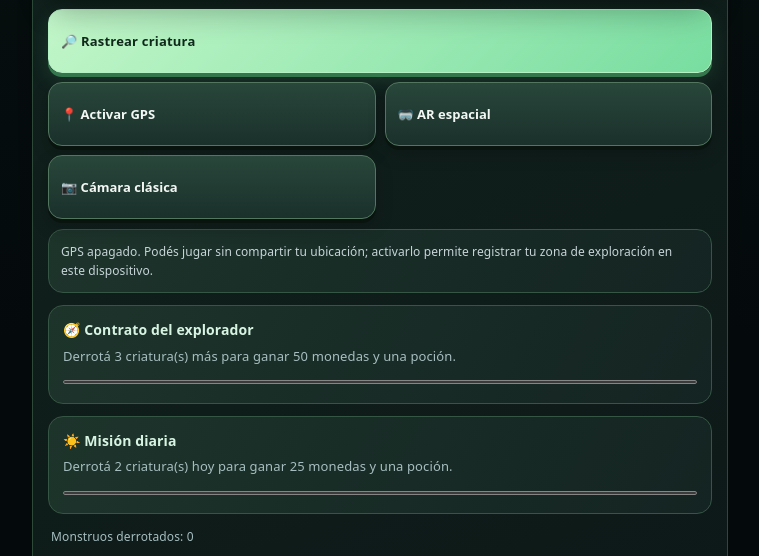
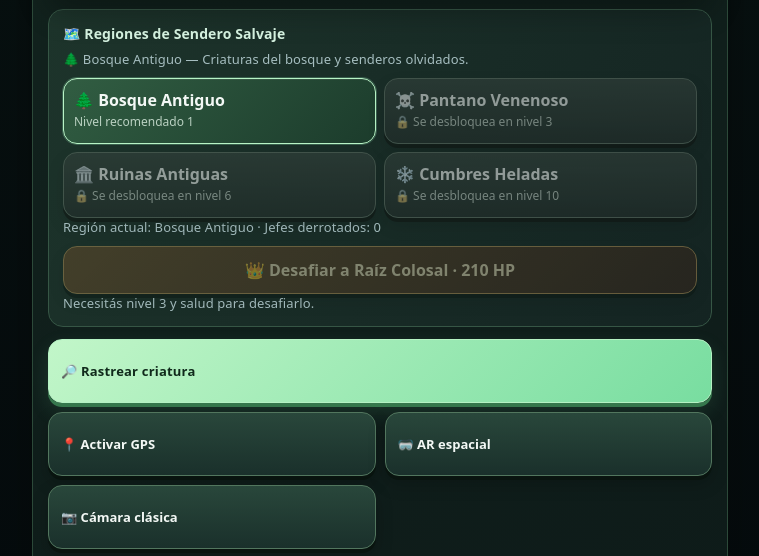
Before and after one commit to nicolamona/sendero-salvaje, a plain HTML site: page index.html in a window 1280 px wide. Shown: the part 936-1492 px from the top of the page, without its empty margins (260-1019 px from the left). Drawn offline with Linux system fonts and the light colour scheme.

Commit message:
feat: add explorable regions and epic boss encounters

```diff
--- a/index.html
+++ b/index.html
@@ -114,6 +114,17 @@ button:active{transform:translateY(2px);box-shadow:0 1px 0 #0b171a}button:hover{
 @media(prefers-reduced-motion:reduce){.enemy{animation:none}}
 
 
+/* Expansión 2026 · regiones, jefes y encuentros */
+.zonePanel{margin-top:12px;background:linear-gradient(135deg,#1b382b,#10221f)!important}
+.zoneGrid{display:grid;grid-template-columns:1fr 1fr;gap:8px;margin-top:10px}
+.zoneBtn{min-height:66px!important;text-align:left;padding:10px!important;display:flex;flex-direction:column;gap:3px}
+.zoneBtn span{font-size:12px;font-weight:500;color:#bad1c2}
+.zoneBtn.active{border-color:#b8f3c6!important;background:linear-gradient(135deg,#315d42,#1c3c2c)!important;box-shadow:0 0 0 1px #8ce3b044,inset 0 1px #ffffff12!important}
+.zoneBtn.locked{opacity:.55;filter:saturate(.45)}
+.bossButton{background:linear-gradient(135deg,#73502a,#3d271c)!important;border-color:#c89d5a!important;color:#fff0c8!important}
+.bossButton:disabled{opacity:.45}
+.rarity-legendaria{border-color:#e6bd58!important;color:#ffe59a!important;background:#392c14!important}
+@media(max-width:360px){.zoneGrid{grid-template-columns:1fr}.zoneBtn{min-height:54px!important}}
 /* Rediseño visible v14: interfaz de aventura y criaturas ilustradas */
 body{background:#07110f!important;background-image:radial-gradient(ellipse at 50% 0%,#27513a 0,transparent 42%),linear-gradient(180deg,#0b1917,#070e12 76%)!important}
 main{max-width:680px;gap:16px;padding:12px 12px calc(28px + env(safe-area-inset-bottom))}
@@ -222,6 +233,7 @@ nav button{font-size:13px!important;padding:10px 4px!important;min-height:44px!i
 <section class="panel" id="exploreView">
  <h2>Exploración</h2>
  <div class="scene forestHero"><div class="heroTopline"><span>✦ ZONA SALVAJE</span><span>RANGO <b>01</b></span></div><div class="forestArtwork" aria-hidden="true"><span class="moon"></span><span class="mountain mountainBack"></span><span class="mountain mountainFront"></span><span class="pine pineOne"></span><span class="pine pineTwo"></span><span class="pine pineThree"></span><span class="forestMist"></span><span class="trail"></span></div><div class="heroCopy"><span class="heroEyebrow">TU AVENTURA COMIENZA AQUÍ</span><h2>El bosque<br><em>te está esperando.</em></h2><p>Rastreá criaturas, ganá experiencia y convertite en leyenda.</p></div><div class="heroFooter"><span>⌖ EXPLORACIÓN ACTIVA</span><span>☾ BOSQUE ANTIGUO</span></div></div>
+ <div class="quest zonePanel"><strong>🗺️ Regiones de Sendero Salvaje</strong><p class="small" id="zoneDescription">Elegí una región para encontrar criaturas distintas.</p><div class="zoneGrid" id="zoneGrid"></div><div class="small" id="zoneStatus">Las regiones más peligrosas se desbloquean al subir de nivel.</div><button id="bossBtn" class="bossButton" style="width:100%;margin-top:10px">👑 Desafiar al jefe de la región · nivel 3</button><div class="small" id="bossStatus">Derrotá al jefe para ganar un gran botín y materiales únicos.</div></div>
  <div class="actions" style="margin-top:12px"><button class="primary" id="searchBtn">🔎 Rastrear criatura</button><button id="gpsBtn">📍 Activar GPS</button><button id="arBtn">🥽 AR espacial</button><button id="cameraBtn">📷 Cámara clásica</button></div>
  <div id="gpsInfo" class="notice" style="margin-top:10px">GPS apagado. Podés jugar sin compartir tu ubicación; activarlo permite registrar tu zona de exploración en este dispositivo.</div><div class="quest"><strong>🧭 Contrato del explorador</strong><span id="questText" class="small">Derrotá 3 criaturas para cobrar una recompensa.</span><progress id="questProgress" max="3" value="0"></progress></div><div class="quest dailyQuest"><strong>☀️ Misión diaria</strong><span id="dailyQuestText" class="small">Derrotá 2 criaturas hoy para ganar 25 monedas y una poción.</span><progress id="dailyProgress" max="2" value="0"></progress><button id="dailyRewardBtn" class="primary hidden" style="width:100%;margin-top:9px">Cobrar recompensa diaria</button></div><div id="arPanel" class="hidden" style="margin-top:12px"><div class="arCanvasWrap" id="arCanvasWrap"><div class="arHud"><span id="arStatus">Buscando una superficie…</span><span>AR espacial</span></div></div><p class="small">Mové lentamente el teléfono hacia el suelo. La criatura se colocará sola sobre una superficie detectada; si el navegador no ofrece esa detección, aparecerá fijada delante tuyo. No hace falta tocar la pantalla.</p><div class="actions"><button class="primary" id="arFightBtn" disabled>⚔️ Combatir criatura</button><button id="arCloseBtn">Salir de AR</button></div></div>
  <div id="cameraPanel" class="hidden" style="margin-top:12px">
@@ -249,14 +261,33 @@ nav button{font-size:13px!important;padding:10px 4px!important;min-height:44px!i
 </main>
 <script>
 const $=id=>document.getElementById(id);
+const zones=[
+ {id:"bosque",name:"Bosque Antiguo",icon:"🌲",level:1,description:"Criaturas del bosque y senderos olvidados."},
+ {id:"pantano",name:"Pantano Venenoso",icon:"☠️",level:3,description:"Aguas tóxicas y criaturas que acechan entre la niebla."},
+ {id:"ruinas",name:"Ruinas Antiguas",icon:"🏛️",level:6,description:"Guardianes rúnicos y espectros de otra era."},
+ {id:"cumbres",name:"Cumbres Heladas",icon:"❄️",level:10,description:"Depredadores de hielo y bestias de las alturas."}
+];
 const enemies=[
- {name:"Slime salvaje",emoji:"🟢",hp:32,atk:7,xp:20,gold:8,drop:"Gota de slime"},
- {name:"Lobo sombrío",emoji:"🐺",hp:48,atk:10,xp:35,gold:14,drop:"Colmillo sombrío"},
- {name:"Gólem antiguo",emoji:"🗿",hp:70,atk:13,xp:55,gold:22,drop:"Fragmento de piedra"}
+ {name:"Slime salvaje",emoji:"🟢",hp:32,atk:7,xp:20,gold:8,drop:"Gota de slime",zone:"bosque"},
+ {name:"Lobo sombrío",emoji:"🐺",hp:48,atk:10,xp:35,gold:14,drop:"Colmillo sombrío",zone:"bosque"},
+ {name:"Gólem antiguo",emoji:"🗿",hp:70,atk:13,xp:55,gold:22,drop:"Fragmento de piedra",zone:"bosque"},
+ {name:"Araña venenosa",emoji:"🕷️",hp:54,atk:12,xp:42,gold:18,drop:"Saco de veneno",zone:"pantano"},
+ {name:"Espíritu del pantano",emoji:"👻",hp:66,atk:13,xp:50,gold:21,drop:"Esencia brumosa",zone:"pantano"},
+ {name:"Guardián rúnico",emoji:"🗿",hp:88,atk:16,xp:72,gold:30,drop:"Fragmento rúnico",zone:"ruinas"},
+ {name:"Espectro antiguo",emoji:"👻",hp:78,atk:18,xp:78,gold:32,drop:"Velo espectral",zone:"ruinas"},
+ {name:"Grifo helado",emoji:"🦅",hp:108,atk:21,xp:95,gold:40,drop:"Pluma glacial",zone:"cumbres"},
+ {name:"Dragón de escarcha",emoji:"🐉",hp:132,atk:24,xp:120,gold:52,drop:"Escama de escarcha",zone:"cumbres"}
+];
+const bosses=[
+ {name:"Raíz Colosal",emoji:"🌳",hp:210,atk:17,xp:180,gold:120,drop:"Corazón de la Raíz",zone:"bosque",boss:true},
+ {name:"Reina del Pantano",emoji:"🕷️",hp:290,atk:22,xp:250,gold:170,drop:"Corona Venenosa",zone:"pantano",boss:true},
+ {name:"Titán de las Ruinas",emoji:"🗿",hp:390,atk:27,xp:340,gold:240,drop:"Núcleo Ancestral",zone:"ruinas",boss:true},
+ {name:"Dragón Boreal",emoji:"🐉",hp:540,atk:33,xp:480,gold:350,drop:"Corazón Boreal",zone:"cumbres",boss:true}
 ];
 const todayKey=()=>{const d=new Date();return d.getFullYear()+"-"+String(d.getMonth()+1).padStart(2,"0")+"-"+String(d.getDate()).padStart(2,"0")};
-const initial=()=>({hp:100,maxHp:100,xp:0,level:1,potions:2,gold:0,defeated:0,items:[],bestiary:[],daily:{date:todayKey(),defeated:0,claimed:false},weaponLevel:0,armorLevel:0,soundOn:true,enemy:null,enemyHp:0,contractClaimed:false});
-function createEncounter(){const base=enemies[Math.floor(Math.random()*enemies.length)];const roll=Math.random();const rarity=roll<.05?"legendaria":roll<.25?"rara":"común";const mult=rarity==="legendaria"?1.8:rarity==="rara"?1.35:1;return {...base,rarity,hp:Math.round(base.hp*mult),atk:Math.round(base.atk*(rarity==="legendaria"?1.45:rarity==="rara"?1.2:1)),xp:Math.round(base.xp*mult),gold:Math.round(base.gold*mult),drop:rarity==="común"?base.drop:(rarity==="rara"?"Reliquia rara: ":"Reliquia legendaria: ")+base.drop};}
+const initial=()=>({hp:100,maxHp:100,xp:0,level:1,potions:2,gold:0,defeated:0,bossesDefeated:0,zone:"bosque",items:[],bestiary:[],daily:{date:todayKey(),defeated:0,claimed:false},weaponLevel:0,armorLevel:0,soundOn:true,enemy:null,enemyHp:0,contractClaimed:false});
+function createEncounter(){const available=enemies.filter(e=>e.zone===(state.zone||"bosque"));const pool=available.length?available:enemies.filter(e=>e.zone==="bosque");const base=pool[Math.floor(Math.random()*pool.length)];const roll=Math.random();const rarity=roll<.05?"legendaria":roll<.25?"rara":"común";const mult=rarity==="legendaria"?1.8:rarity==="rara"?1.35:1;return {...base,rarity,hp:Math.round(base.hp*mult),atk:Math.round(base.atk*(rarity==="legendaria"?1.45:rarity==="rara"?1.2:1)),xp:Math.round(base.xp*mult),gold:Math.round(base.gold*mult),drop:rarity==="común"?base.drop:(rarity==="rara"?"Reliquia rara: ":"Reliquia legendaria: ")+base.drop};}
+function createBossEncounter(){const zone=state.zone||"bosque";const base=bosses.find(b=>b.zone===zone)||bosses[0];return {...base,rarity:"legendaria"};}
 let state;
 try{state={...initial(),...JSON.parse(localStorage.getItem("senderoSalvajeSave")||"{}")}}catch{state=initial()}
 if(!Number.isFinite(state.maxHp)||state.maxHp<100)state.maxHp=100;
@@ -264,6 +295,8 @@ state.weaponLevel=Math.max(0,Math.min(3,Number(state.weaponLevel)||0));state.arm
 if(!state.daily||state.daily.date!==todayKey())state.daily={date:todayKey(),defeated:0,claimed:false};
 state.hp=Math.max(0,Math.min(state.maxHp,Number(state.hp)||0));
 if(!Array.isArray(state.bestiary))state.bestiary=[];
+if(!state.zone||!zones.some(z=>z.id===state.zone))state.zone="bosque";
+if(!Number.isFinite(state.bossesDefeated))state.bossesDefeated=0;
 let cameraStream=null,cameraEncounter=null,watchId=null,arSession=null,arRenderer=null,arPlaced=false,arCreature=null,arHitSource=null,arEncounter=null;
 function save(){try{localStorage.setItem("senderoSalvajeSave",JSON.stringify(state));$("saveStatus").textContent="✓ Progreso guardado en este dispositivo"}catch(e){$("saveStatus").textContent="No se pudo guardar; revisá el espacio del navegador."}}
 function registerDiscovery(enemy){if(!Array.isArray(state.bestiary))state.bestiary=[];let record=state.bestiary.find(x=>x.name===enemy.name);let message="";if(record)record.seen=(record.seen||0)+1;else{state.bestiary.push({name:enemy.name,seen:1,defeated:0});message="¡Nueva criatura descubierta: "+enemy.name+"!"}if(enemy.rarity==="legendaria")message="✦ ¡ENCUENTRO LEGENDARIO! "+enemy.name+" ✦";else if(enemy.rarity==="rara")message="¡Criatura rara encontrada: "+enemy.name+"!";if(message){showToast(message);sound(enemy.rarity==="legendaria"?"win":"discovery")}}
@@ -271,6 +304,15 @@ function haptic(pattern=18){try{if(typeof navigator!=="undefined"&&navigator.vib
 let deferredInstallPrompt=null;window.addEventListener("beforeinstallprompt",event=>{event.preventDefault();deferredInstallPrompt=event;$("installInfo").textContent="Instalable en este dispositivo: tocá el botón para agregarla a tu pantalla de inicio."});window.addEventListener("appinstalled",()=>{$("installBtn").classList.add("hidden");$("installInfo").textContent="Sendero Salvaje quedó instalado en tu teléfono.";});$("installBtn").onclick=async()=>{if(!deferredInstallPrompt){$("installInfo").textContent=/iPhone|iPad|iPod/i.test(navigator.userAgent)?"En Safari: tocá Compartir y elegí “Agregar a pantalla de inicio”.":"En Android: abrí el menú ⋮ de Chrome y elegí “Instalar aplicación” o “Agregar a pantalla principal”.";return}deferredInstallPrompt.prompt();try{await deferredInstallPrompt.userChoice}catch(e){}deferredInstallPrompt=null;$("installInfo").textContent="Si aceptaste, Sendero Salvaje aparecerá en tu pantalla de inicio."};
 let audioCtx=null,toastTimer=null;function showToast(message){const el=$("gameToast");if(!el)return;el.textContent=message;el.classList.add("show");clearTimeout(toastTimer);toastTimer=setTimeout(()=>el.classList.remove("show"),2800)}function sound(type="tap"){if(state.soundOn===false)return;try{const AC=window.AudioContext||window.webkitAudioContext;if(!AC)return;audioCtx=audioCtx||new AC();if(audioCtx.state==="suspended")audioCtx.resume();const now=audioCtx.currentTime;const osc=audioCtx.createOscillator();const gain=audioCtx.createGain();const tones={attack:[180,.09],critical:[420,.18],win:[660,.22],heal:[520,.13],upgrade:[740,.16],discovery:[880,.2],tap:[320,.07]};const cfg=tones[type]||tones.tap;osc.type=type==="win"||type==="heal"?"sine":"triangle";osc.frequency.setValueAtTime(cfg[0],now);if(type==="critical")osc.frequency.exponentialRampToValueAtTime(760,now+.09);if(type==="win")osc.frequency.exponentialRampToValueAtTime(990,now+.12);gain.gain.setValueAtTime(.0001,now);gain.gain.exponentialRampToValueAtTime(.07,now+.015);gain.gain.exponentialRampToValueAtTime(.0001,now+cfg[1]);osc.connect(gain);gain.connect(audioCtx.destination);osc.start(now);osc.stop(now+cfg[1]+.02)}catch(e){}}
 function render(){
+ const currentZone=zones.find(z=>z.id===(state.zone||"bosque"))||zones[0];
+ $("zoneDescription").textContent=currentZone.icon+" "+currentZone.name+" — "+currentZone.description;
+ $("zoneGrid").innerHTML=zones.map(z=>{const unlocked=state.level>=z.level;return '<button class="zoneBtn '+(z.id===currentZone.id?"active ":"")+(unlocked?"":"locked")+'" data-zone="'+z.id+'" '+(unlocked?"":"disabled")+'>'+z.icon+" "+escapeHtml(z.name)+'<span>'+(unlocked?"Nivel recomendado "+z.level:"🔒 Se desbloquea en nivel "+z.level)+'</span></button>'}).join("");
+ $("zoneGrid").querySelectorAll("[data-zone]").forEach(btn=>btn.onclick=()=>{const zone=zones.find(z=>z.id===btn.dataset.zone);if(zone&&state.level>=zone.level&&!state.enemy){state.zone=zone.id;render()}else if(state.enemy){$("zoneStatus").textContent="Terminá el combate actual antes de cambiar de región."}});
+ $("zoneStatus").textContent="Región actual: "+currentZone.name+" · Jefes derrotados: "+(state.bossesDefeated||0);
+ const boss=bosses.find(b=>b.zone===currentZone.id)||bosses[0];
+ $("bossBtn").textContent="👑 Desafiar a "+boss.name+" · "+boss.hp+" HP";
+ $("bossBtn").disabled=state.level<Math.max(3,currentZone.level)||!!state.enemy||state.hp<=0;
+ $("bossStatus").textContent=state.level<Math.max(3,currentZone.level)?"Necesitás nivel "+Math.max(3,currentZone.level)+" y salud para desafiarlo.":"Recompensa: "+boss.gold+" monedas, "+boss.xp+" XP y "+boss.drop+".";
  $("hpText").textContent=state.hp+"/"+state.maxHp;$("hpFill").style.width=Math.min(100,state.hp/state.maxHp*100)+"%";
  $("xpText").textContent=state.xp+"/"+(state.level*100)+" XP";$("xpFill").style.width=Math.min(100,state.xp/(state.level*100)*100)+"%";
  $("goldText").textContent=state.gold;$("potionsText").textContent=state.potions;$("levelText").textContent=state.level;$("bagPotions").textContent="×"+state.potions;$("soundToggleBtn").textContent=state.soundOn===false?"🔇 Sonido desactivado":"🔊 Sonido activado";
@@ -294,8 +336,9 @@ function monsterIllustration(name){
 function escapeHtml(s){return String(s).replace(/[&<>"']/g,c=>({"&":"&amp;","<":"&lt;",">":"&gt;",'"':"&quot;","'":"&#39;"}[c]))}
 function view(name){for(const n of ["explore","fight","bag"]){$(n+"View").classList.toggle("hidden",n!==name);$("tab"+({explore:"Explore",fight:"Fight",bag:"Bag"}[n])).classList.toggle("primary",n===name)}}
 $("tabExplore").onclick=()=>view("explore");$("tabFight").onclick=()=>view("fight");$("tabBag").onclick=()=>view("bag");$("goExploreBtn").onclick=()=>view("explore");
+$("bossBtn").onclick=()=>{if(state.enemy||state.hp<=0||state.level<Math.max(3,(zones.find(z=>z.id===state.zone)||zones[0]).level))return;const e=createBossEncounter();state.enemy={...e};state.enemyHp=e.hp;registerDiscovery(e);$("combatLog").textContent="¡JEFE ÉPICO! "+e.name+" bloquea el camino. Prepará tus mejores ataques.";render();view("fight")};
 $("searchBtn").onclick=()=>{if(state.hp<=0){alert("Recuperá salud antes de seguir.");view("fight");return}if(state.enemy){view("fight");return}const e=createEncounter();state.enemy={...e};state.enemyHp=e.hp;registerDiscovery(e);$("combatLog").textContent="¡Apareció "+e.name+"! Elegí tu acción.";render();view("fight")};
-function win(){haptic([35,25,90]);sound("win");const e=state.enemy;if(!state.daily||state.daily.date!==todayKey())state.daily={date:todayKey(),defeated:0,claimed:false};state.daily.defeated++;state.xp+=e.xp;state.gold+=e.gold;state.defeated++;const record=state.bestiary.find(x=>x.name===e.name);if(record)record.defeated=(record.defeated||0)+1;state.items.unshift("🏆 "+e.drop+" — "+e.name);state.enemy=null;state.enemyHp=0;const oldLevel=state.level;while(state.xp>=state.level*100){state.xp-=state.level*100;state.level++;state.maxHp+=10;state.hp=Math.min(state.maxHp,state.hp+20);state.gold+=10}const levelMessage=state.level>oldLevel?" ¡SUBISTE "+(state.level-oldLevel)+" nivel(es)! Salud máxima +"+((state.level-oldLevel)*10)+", curación +20 y +"+((state.level-oldLevel)*10)+" monedas de nivel.":"";$("combatLog").textContent="¡Victoria! Ganaste "+e.xp+" XP y "+e.gold+" monedas. Conseguí: "+e.drop+"."+levelMessage;render()}
+function win(){haptic([35,25,90]);sound("win");const e=state.enemy;if(!state.daily||state.daily.date!==todayKey())state.daily={date:todayKey(),defeated:0,claimed:false};state.daily.defeated++;state.xp+=e.xp;state.gold+=e.gold;state.defeated++;if(e.boss){state.bossesDefeated=(state.bossesDefeated||0)+1;state.gold+=75;state.items.unshift("👑 Trofeo de jefe: "+e.name)}const record=state.bestiary.find(x=>x.name===e.name);if(record)record.defeated=(record.defeated||0)+1;state.items.unshift("🏆 "+e.drop+" — "+e.name);state.enemy=null;state.enemyHp=0;const oldLevel=state.level;while(state.xp>=state.level*100){state.xp-=state.level*100;state.level++;state.maxHp+=10;state.hp=Math.min(state.maxHp,state.hp+20);state.gold+=10}const levelMessage=state.level>oldLevel?" ¡SUBISTE "+(state.level-oldLevel)+" nivel(es)! Salud máxima +"+((state.level-oldLevel)*10)+", curación +20 y +"+((state.level-oldLevel)*10)+" monedas de nivel.":"";$("combatLog").textContent=(e.boss?"¡JEFE DERROTADO! Botín extra +75 monedas. ":"¡Victoria! ")+"Ganaste "+e.xp+" XP y "+e.gold+" monedas. Conseguí: "+e.drop+"."+levelMessage;render()}
 $("attackBtn").onclick=()=>{if(!state.enemy||state.hp<=0)return;const critical=Math.random()<.15;haptic(critical?[35,25,65]:18);sound(critical?"critical":"attack");const damage=(12+(state.level-1)*2+state.weaponLevel*4+Math.floor(Math.random()*9))*(critical?2:1);state.enemyHp=Math.max(0,state.enemyHp-damage);if(state.enemyHp===0){win();if(critical)$("combatLog").textContent="¡GOLPE CRÍTICO! "+$("combatLog").textContent;return}const hurt=Math.max(1,state.enemy.atk+Math.floor((state.level-1)*.6)-state.armorLevel*2-Math.floor(Math.random()*4));state.hp=Math.max(0,state.hp-hurt);$("combatLog").textContent=(critical?"¡GOLPE CRÍTICO! ":"")+"Hiciste "+damage+" de daño. "+state.enemy.name+" te hizo "+hurt+" de daño.";if(state.hp===0)$("combatLog").textContent+=" Te quedaste sin salud.";render()};
 $("healBtn").onclick=()=>{if(!state.enemy||state.potions<=0||state.hp>=state.maxHp)return;state.potions--;haptic(28);sound("heal");state.hp=Math.min(state.maxHp,state.hp+35);const hurt=Math.max(1,state.enemy.atk-3-state.armorLevel*2);state.hp=Math.max(0,state.hp-hurt);$("combatLog").textContent="Usaste una poción; el enemigo te hizo "+hurt+" de daño.";render()};
 $("fleeBtn").onclick=()=>{state.enemy=null;state.enemyHp=0;$("combatLog").textContent="Escapaste sin recompensas.";render();view("explore")};
```
